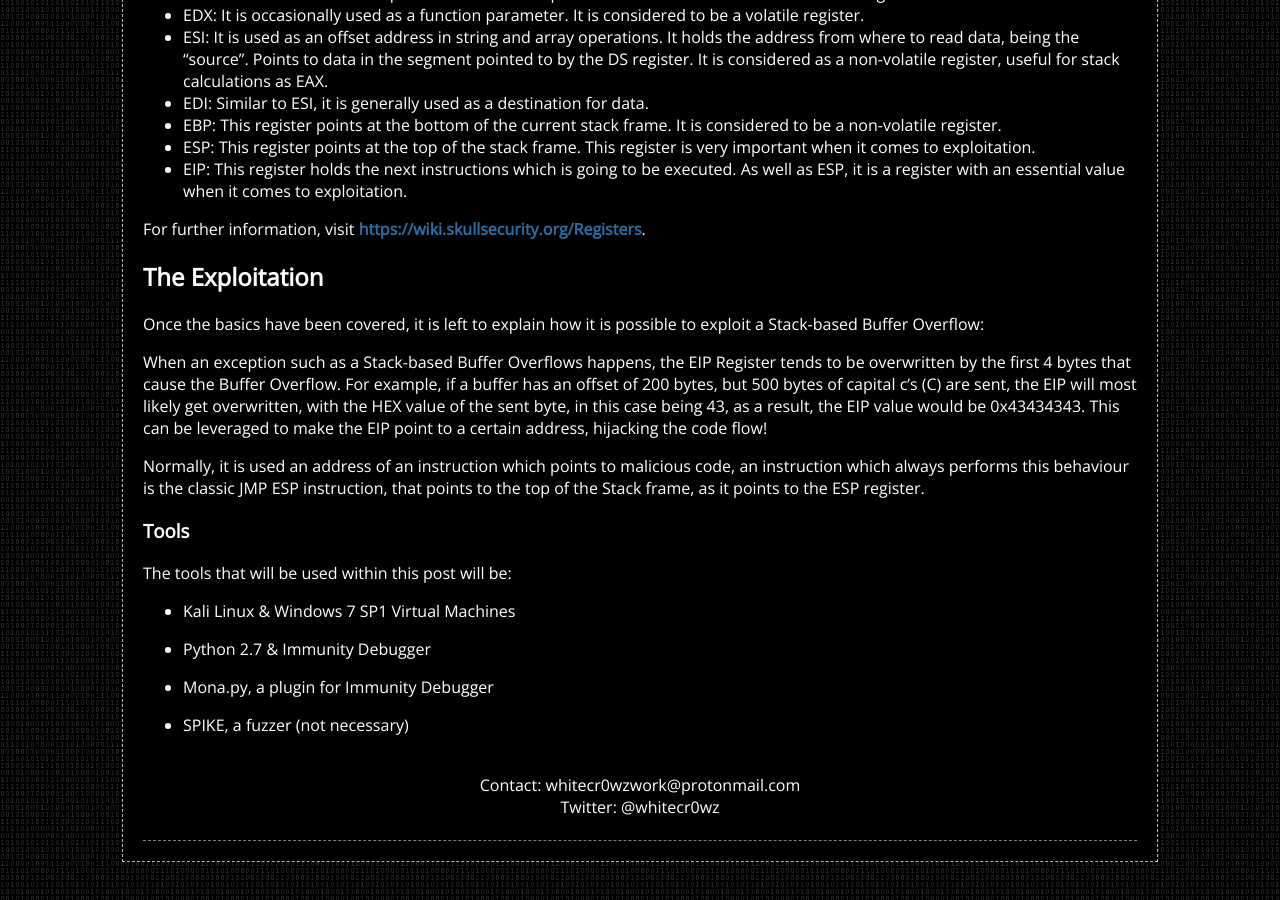
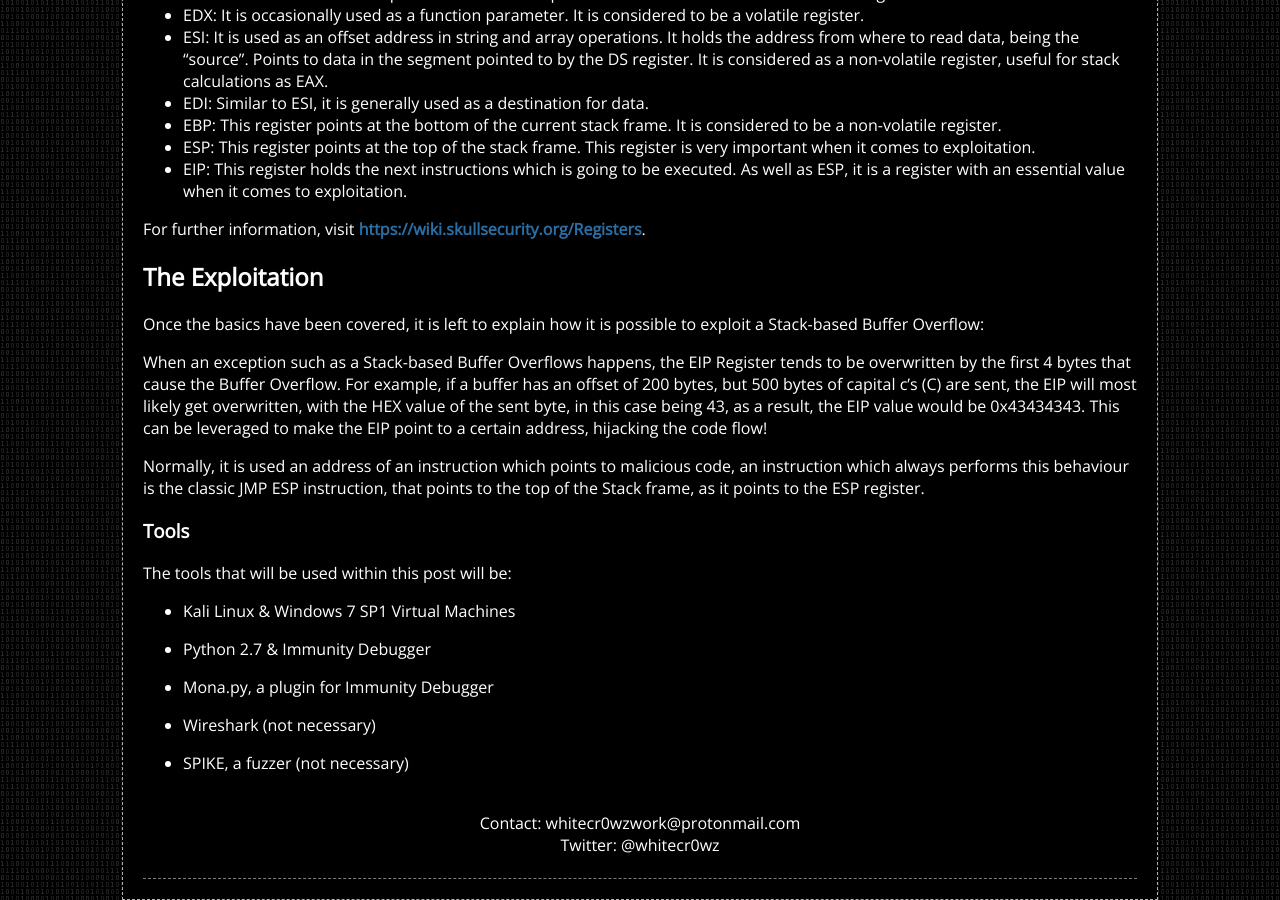
Before and after one commit to whitecr0wz/whitecr0wz.github.io, a Jekyll site: the page built from _posts/posts/2020-03-08-Exploiting-Stack-Overflows-In-Windows.md, in a window 1280 px wide and 900 px high, scrolled down 911 px. Built offline with Jekyll 4.4.1, drawn with Linux system fonts in a browser that asks for light colours.

Commit message:
Update 2020-03-08-Exploiting-Stack-Overflows-In-Windows.md

```diff
--- a/_posts/posts/2020-03-08-Exploiting-Stack-Overflows-In-Windows.md
+++ b/_posts/posts/2020-03-08-Exploiting-Stack-Overflows-In-Windows.md
@@ -53,4 +53,6 @@ The tools that will be used within this post will be:
 
 + Mona.py, a plugin for Immunity Debugger
 
++ Wireshark (not necessary)
+
 + SPIKE, a fuzzer (not necessary)
```
